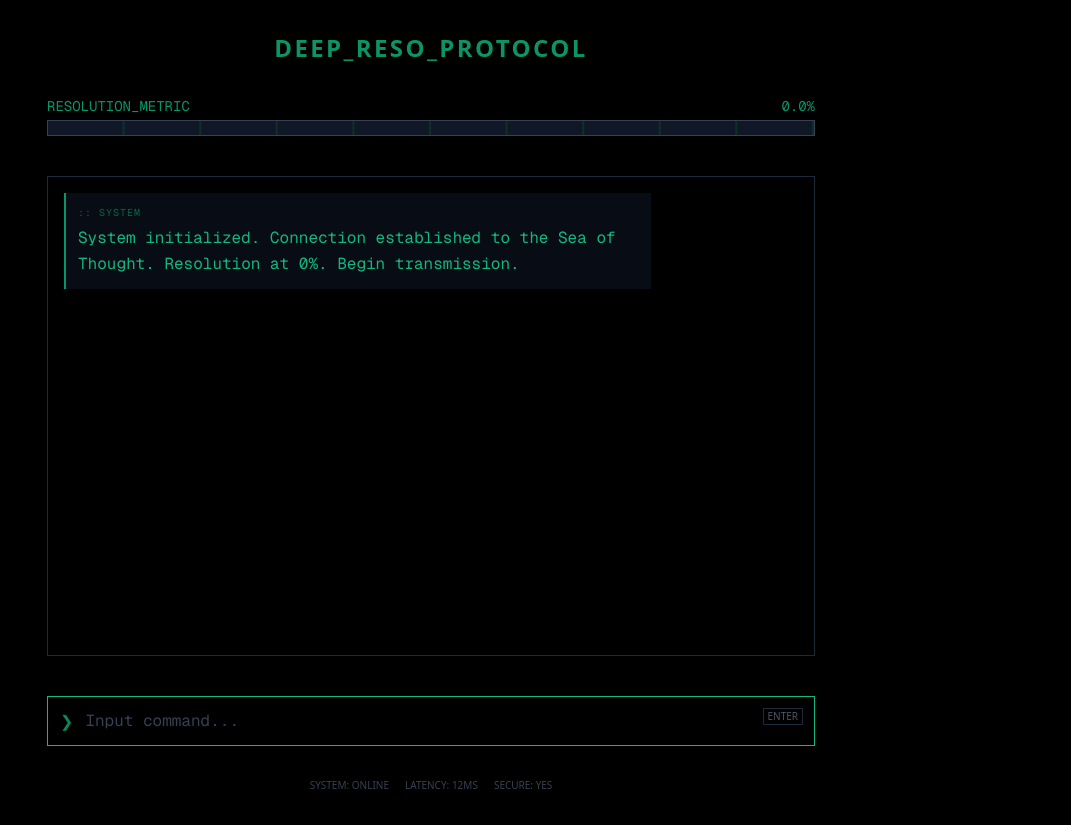
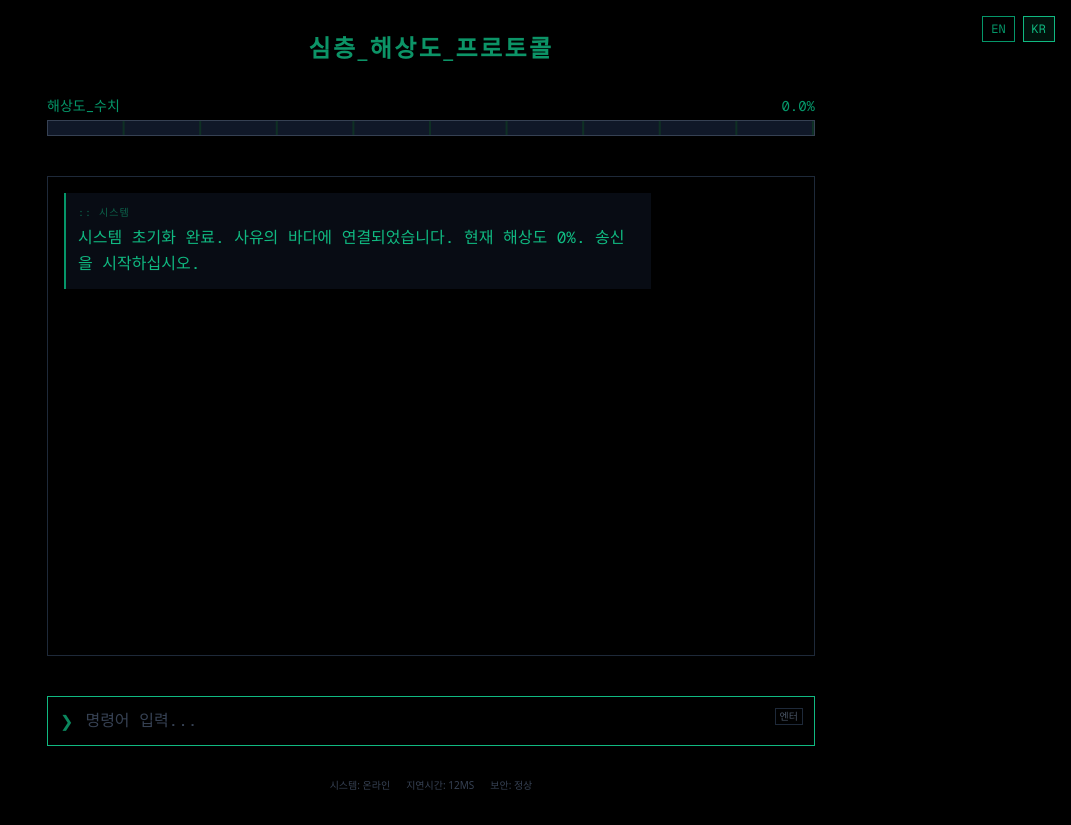
Before and after one commit to Lolololotus/deep-reso, a Next.js app: page / in a window 1280 px wide. Shown: the whole page, without its empty margins (209-1280 px from the left). Built offline with nearby package versions, Linux system fonts and the light colour scheme.

Commit message:
feat: implement localization (en/ko) and switch to Korean default

```diff
--- a/app/page.tsx
+++ b/app/page.tsx
@@ -4,7 +4,9 @@ import React, { useState, useEffect } from 'react';
 import { ResolutionGauge } from '@/components/ResolutionGauge';
 import { ChatWindow } from '@/components/ChatWindow';
 import { InputConsole } from '@/components/InputConsole';
+import { LanguageSwitcher } from '@/components/LanguageSwitcher';
 import { checkInput, calculateResolutionIncrease } from '@/lib/gameLogic';
+import { translations, Language } from '@/lib/translations';
 
 interface Message {
   id: string;
@@ -13,14 +15,19 @@ interface Message {
 }
 
 export default function Home() {
+  const [lang, setLang] = useState<Language>('ko'); // Default to Korean as requested
   const [resolution, setResolution] = useState(0);
   const [messages, setMessages] = useState<Message[]>([
     {
       id: 'init-1',
       role: 'system',
-      content: 'System initialized. Connection established to the Sea of Thought. Resolution at 0%. Begin transmission.'
+      content: '시스템 초기화 완료. 사유의 바다에 연결되었습니다. 현재 해상도 0%. 송신을 시작하십시오.'
     }
   ]);
+
+  // Update initial message or add welcome message when checking logic if needed
+  // For simplicity, we just keep the initial message static or simple.
+  // But let's support changing titles dynamically.
 
   const handleSendMessage = (content: string) => {
     // Add user message
@@ -33,7 +40,7 @@ export default function Home() {
     setMessages(prev => [...prev, newMessage]);
 
     // Check logic
-    const checkResult = checkInput(content);
+    const checkResult = checkInput(content, lang);
 
     if (!checkResult.isValid) {
       // Failure case
@@ -53,32 +60,36 @@ export default function Home() {
         setMessages(prev => [...prev, {
           id: Date.now().toString() + '-sys',
           role: 'system',
-          content: `Resolution increased to ${newResolution}%. Continue deeper.`
+          content: translations[lang].res_increase.replace('{val}', newResolution.toString())
         }]);
       }, 500);
     }
   };
 
+  const t = translations[lang];
+
   return (
-    <main className="flex min-h-screen flex-col items-center justify-center p-4 md:p-8 bg-background text-foreground relative overflow-hidden">
+    <main className="flex min-h-screen flex-col items-center justify-center p-4 md:p-8 bg-background text-foreground relative overflow-hidden transition-all duration-300">
+      <LanguageSwitcher currentLang={lang} onToggle={setLang} />
+
       {/* Background Ambient Effect */}
       <div className="absolute inset-0 z-0 pointer-events-none opacity-20 bg-[radial-gradient(circle_at_center,_var(--tw-gradient-stops))] from-deep-sea to-black"></div>
 
       <div className="z-10 w-full flex flex-col items-center max-w-3xl gap-4">
         <h1 className="text-xl md:text-2xl font-bold text-terminal-green tracking-widest mb-4 opacity-80">
-          DEEP_RESO_PROTOCOL
+          {t.title}
         </h1>
 
-        <ResolutionGauge value={resolution} />
+        <ResolutionGauge value={resolution} lang={lang} />
 
-        <ChatWindow messages={messages} />
+        <ChatWindow messages={messages} lang={lang} />
 
-        <InputConsole onSendMessage={handleSendMessage} />
+        <InputConsole onSendMessage={handleSendMessage} lang={lang} />
 
         <div className="flex gap-4 mt-4 text-[10px] text-gray-700 uppercase">
-          <span>System: ONLINE</span>
-          <span>Latency: 12ms</span>
-          <span>Secure: YES</span>
+          <span>{t.status_online}</span>
+          <span>{t.latency}</span>
+          <span>{t.secure}</span>
         </div>
       </div>
     </main>
--- a/components/ChatWindow.tsx
+++ b/components/ChatWindow.tsx
@@ -1,4 +1,5 @@
 import React, { useEffect, useRef } from 'react';
+import { translations, Language } from '@/lib/translations';
 
 interface Message {
     id: string;
@@ -8,9 +9,10 @@ interface Message {
 
 interface ChatWindowProps {
     messages: Message[];
+    lang: Language;
 }
 
-export function ChatWindow({ messages }: ChatWindowProps) {
+export function ChatWindow({ messages, lang }: ChatWindowProps) {
     const scrollRef = useRef<HTMLDivElement>(null);
 
     useEffect(() => {
@@ -26,8 +28,8 @@ export function ChatWindow({ messages }: ChatWindowProps) {
         >
             {messages.length === 0 && (
                 <div className="h-full flex flex-col items-center justify-center text-gray-600 opacity-50">
-                    <p>NO DATA DETECTED</p>
-                    <p className="text-xs mt-2">Begin transmission...</p>
+                    <p>{translations[lang].no_data}</p>
+                    <p className="text-xs mt-2">{translations[lang].begin_transmission}</p>
                 </div>
             )}
 
@@ -44,7 +46,7 @@ export function ChatWindow({ messages }: ChatWindowProps) {
                             }`}
                     >
                         <span className="block text-[10px] opacity-50 mb-1 uppercase tracking-widest">
-                            {msg.role === 'user' ? '>> PILOT' : ':: SYSTEM'}
+                            {msg.role === 'user' ? `>> ${translations[lang].pilot}` : `:: ${translations[lang].system}`}
                         </span>
                         {msg.content}
                     </div>
--- a/components/InputConsole.tsx
+++ b/components/InputConsole.tsx
@@ -1,13 +1,15 @@
 'use client';
 
 import React, { useState, FormEvent, useRef, useEffect } from 'react';
+import { translations, Language } from '@/lib/translations';
 
 interface InputConsoleProps {
     onSendMessage: (message: string) => void;
     disabled?: boolean;
+    lang: Language;
 }
 
-export function InputConsole({ onSendMessage, disabled }: InputConsoleProps) {
+export function InputConsole({ onSendMessage, disabled, lang }: InputConsoleProps) {
     const [input, setInput] = useState('');
     const inputRef = useRef<HTMLInputElement>(null);
 
@@ -37,11 +39,11 @@ export function InputConsole({ onSendMessage, disabled }: InputConsoleProps) {
                     onChange={(e) => setInput(e.target.value)}
                     disabled={disabled}
                     className="flex-1 bg-transparent text-foreground outline-none font-mono placeholder-gray-700 disabled:opacity-50"
-                    placeholder={disabled ? "SYSTEM_BUSY..." : "Input command..."}
+                    placeholder={disabled ? translations[lang].system_busy : translations[lang].input_placeholder}
                     autoComplete="off"
                 />
                 <div className="absolute right-3 top-3 text-[10px] text-gray-600 border border-gray-800 px-1">
-                    ENTER
+                    {translations[lang].enter_key}
                 </div>
             </div>
         </form>
--- /dev/null
+++ b/components/LanguageSwitcher.tsx
@@ -0,0 +1,32 @@
+import React from 'react';
+import { Language } from '@/lib/translations';
+
+interface LanguageSwitcherProps {
+    currentLang: Language;
+    onToggle: (lang: Language) => void;
+}
+
+export function LanguageSwitcher({ currentLang, onToggle }: LanguageSwitcherProps) {
+    return (
+        <div className="absolute top-4 right-4 z-50 flex gap-2 text-xs font-mono">
+            <button
+                onClick={() => onToggle('en')}
+                className={`px-2 py-1 border ${currentLang === 'en'
+                        ? 'border-terminal-green text-terminal-green bg-terminal-green/10'
+                        : 'border-terminal-dim text-terminal-dim hover:text-white'
+                    }`}
+            >
+                EN
+            </button>
+            <button
+                onClick={() => onToggle('ko')}
+                className={`px-2 py-1 border ${currentLang === 'ko'
+                        ? 'border-terminal-green text-terminal-green bg-terminal-green/10'
+                        : 'border-terminal-dim text-terminal-dim hover:text-white'
+                    }`}
+            >
+                KR
+            </button>
+        </div>
+    );
+}
--- a/components/ResolutionGauge.tsx
+++ b/components/ResolutionGauge.tsx
@@ -1,10 +1,12 @@
 import React from 'react';
+import { translations, Language } from '@/lib/translations';
 
 interface ResolutionGaugeProps {
     value: number; // 0 to 100
+    lang: Language;
 }
 
-export function ResolutionGauge({ value }: ResolutionGaugeProps) {
+export function ResolutionGauge({ value, lang }: ResolutionGaugeProps) {
     // Ensure value is between 0 and 100
     const clampedValue = Math.min(100, Math.max(0, value));
 
@@ -15,7 +17,7 @@ export function ResolutionGauge({ value }: ResolutionGaugeProps) {
     return (
         <div className="w-full max-w-3xl mb-6 font-mono">
             <div className="flex justify-between text-xs md:text-sm text-terminal-dim mb-1">
-                <span>RESOLUTION_METRIC</span>
+                <span>{translations[lang].res_metric}</span>
                 <span>{clampedValue.toFixed(1)}%</span>
             </div>
             <div className="relative h-4 w-full bg-gray-900 border border-gray-700 overflow-hidden">
--- a/lib/gameLogic.ts
+++ b/lib/gameLogic.ts
@@ -1,3 +1,5 @@
+import { translations, Language } from './translations';
+
 export const BANNED_WORDS = [
     "오글거려",
     "짜증나",
@@ -10,20 +12,30 @@ export const BANNED_WORDS = [
     "글쎄"
 ];
 
-export const WARNING_MESSAGE = "격침. 해당 단어는 안개와 같은 방어 기제입니다. 더 정교한 언어로 응사하십시오.";
+// Simple English banned words for demo purposes
+export const BANNED_WORDS_EN = [
+    "just",
+    "whatever",
+    "idk",
+    "dunno",
+    "boring"
+];
 
 export interface GameState {
     resolution: number;
     isGameOver: boolean;
 }
 
-export function checkInput(input: string): { isValid: boolean; message?: string } {
-    const lowerInput = input.trim(); // Korean doesn't have case usually but good practice
+export function checkInput(input: string, lang: Language = 'ko'): { isValid: boolean; message?: string } {
+    const lowerInput = input.trim().toLowerCase();
+
+    const targetBannedWords = lang === 'ko' ? BANNED_WORDS : BANNED_WORDS_EN;
+    const warningMsg = translations[lang].warning_sink;
 
     // Check for banned words
-    for (const word of BANNED_WORDS) {
+    for (const word of targetBannedWords) {
         if (lowerInput.includes(word)) {
-            return { isValid: false, message: WARNING_MESSAGE };
+            return { isValid: false, message: warningMsg };
         }
     }
 
--- /dev/null
+++ b/lib/translations.ts
@@ -0,0 +1,44 @@
+export type Language = 'en' | 'ko';
+
+export const translations = {
+    en: {
+        title: "DEEP_RESO_PROTOCOL",
+        system_init: "System initialized. Connection established to the Sea of Thought. Resolution at 0%. Begin transmission.",
+        res_metric: "RESOLUTION_METRIC",
+        input_placeholder: "Input command...",
+        system_busy: "SYSTEM_BUSY...",
+        enter_key: "ENTER",
+        pilot: "PILOT",
+        system: "SYSTEM",
+        status_online: "System: ONLINE",
+        latency: "Latency: 12ms",
+        secure: "Secure: YES",
+        warning_sink: "SINK. That word is a nebulous defense mechanism. Respond with higher resolution.",
+        res_increase: "Resolution increased to {val}%. Continue deeper.",
+        no_data: "NO DATA DETECTED",
+        begin_transmission: "Begin transmission...",
+        hello_title: "Hello, Deep-Reso",
+        hello_subtitle: "[SYSTEM INITIALIZED]\nConnection established to the Sea of Thought.",
+        status_res: "RES"
+    },
+    ko: {
+        title: "심층_해상도_프로토콜",
+        system_init: "시스템 초기화 완료. 사유의 바다에 연결되었습니다. 현재 해상도 0%. 송신을 시작하십시오.",
+        res_metric: "해상도_수치",
+        input_placeholder: "명령어 입력...",
+        system_busy: "시스템_처리중...",
+        enter_key: "엔터",
+        pilot: "파일럿",
+        system: "시스템",
+        status_online: "시스템: 온라인",
+        latency: "지연시간: 12ms",
+        secure: "보안: 정상",
+        warning_sink: "격침. 해당 단어는 안개와 같은 방어 기제입니다. 더 정교한 언어로 응사하십시오.",
+        res_increase: "해상도가 {val}%로 상승했습니다. 더 깊이 잠항합니다.",
+        no_data: "데이터 없음",
+        begin_transmission: "송신 시작...",
+        hello_title: "안녕, Deep-Reso",
+        hello_subtitle: "[시스템 초기화됨]\n사유의 바다와 연결되었습니다.",
+        status_res: "해상도"
+    }
+};
```
